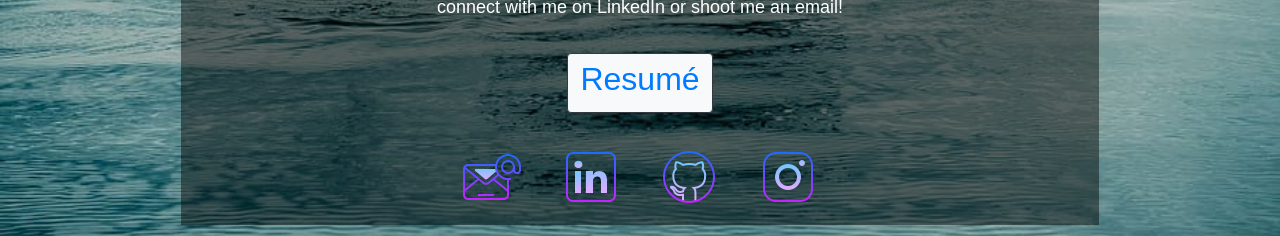
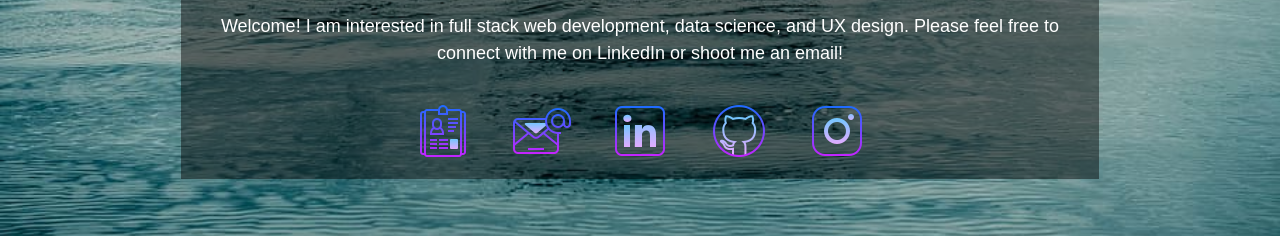
Before and after one commit to lincarl1/lincarl1.github.io, a plain HTML site: page index.html in a window 1280 px wide. Shown: the part 511-747 px from the top of the page. Drawn offline with nearby package versions, Linux system fonts and the light colour scheme.

Commit message:
Updated Resume and Added Icon

```diff
--- a/index.html
+++ b/index.html
@@ -23,10 +23,8 @@
                     Welcome! I am interested in full stack web development, data science, and UX design.
                     Please feel free to connect with me on LinkedIn or shoot me an email!
                 </div>
-                <div id="resume" class="p-3">
-                    <button type="button" class="btn btn-light btn-outline-dark"><a href="resume/Professional Resume 2.0.pdf"><h2 class="display-6 text-black">Resumé</h2></a></button>
-                </div>
                 <div id="socials" class="p-3">
+                    <a class="col-sm-2" href="resume/Professional Resume 2.0.pdf"><img src="images/icons8-resume-64.png" /></a>
                     <a class="col-sm-2" href="mailto:carllin823@yahoo.com"><img src="images/icons8-email-64.png" /></a>
                     <a class="col-sm-2" href="https://www.linkedin.com/in/lincarl1/"><img src="images/icons8-linkedin-64.png" /></a>
                     <a class="col-sm-2" href="https://github.com/lincarl1"><img src="images/icons8-github-64.png" /></a>
```
Also changed, not shown: images/icons8-resume-64.png (added), 3 other files.
